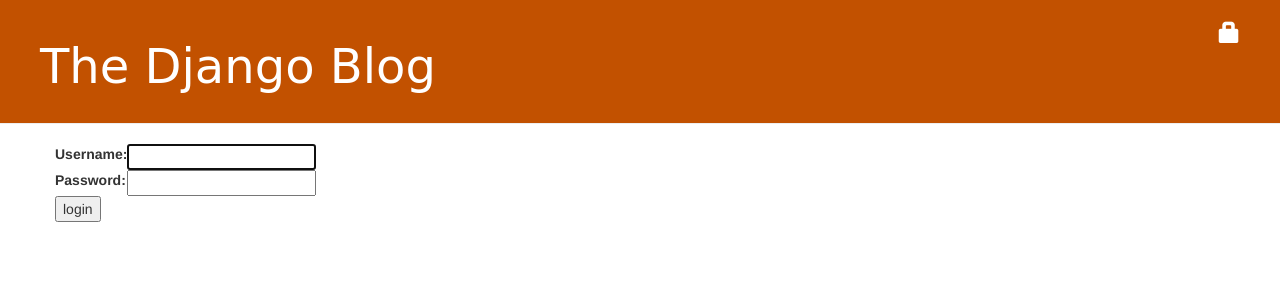
After one commit to adalyuf/djangogirls, a Django app: page /accounts/login in a window 1280 px wide. The commit adds this page. Shown: the top 300 px of the page. Run offline with Django 3.2, Linux system fonts and the light colour scheme; some libraries are stand-ins or nearby versions.

Commit message:
Added login, editing, deletion from site

```diff
--- a/blog/static/css/blog.css
+++ b/blog/static/css/blog.css
@@ -8,6 +8,7 @@
     color: #ffffff;
     font-size: 36pt;
     text-decoration: none;
+    max-width: 600px;
 }
 
 .content {
@@ -33,7 +34,7 @@ h1, h2, h3, h4 {
 .top-menu, .top-menu:hover, .top-menu:visited {
     color: #ffffff;
     float: right;
-    font-size: 26pt;
+    font-size: 16pt;
     margin-right: 20px;
 }
 
--- a/blog/templates/blog/base.html
+++ b/blog/templates/blog/base.html
@@ -20,7 +20,14 @@
             <p class="browsehappy">You are using an <strong>outdated</strong> browser. Please <a href="#">upgrade your browser</a> to improve your experience.</p>
         <![endif]-->
         <div class="page-header">
-            <h1>The Django Blog</h1>
+            {% if user.is_authenticated %}
+                <a href="{% url 'post_new' %}" class="top-menu"><span class="glyphicon glyphicon-plus"></span></a>
+                <a href="{% url 'post_draft_list' %}" class="top-menu"><span class="glyphicon glyphicon-edit"></span></a>
+                <p class="top-menu">Hello {{ user.username }} <small><a href="{% url 'logout' %}">Log out</a></small></p>
+            {% else %}
+                <a href="{% url 'login' %}" class="top-menu"><span class="glyphicon glyphicon-lock"></span></a>
+            {% endif %}
+            <h1><a href="{% url 'post_list' %}">The Django Blog</a></h1>
         </div>
         <div class="content container">
             <div class="row">
--- a/blog/templates/blog/post_detail.html
+++ b/blog/templates/blog/post_detail.html
@@ -4,8 +4,11 @@
 <div class="post">
         {% if post.published_date %}
         <div class="date">{{ post.published_date }}</div>
+        {% else %}
+        <a class="btn btn-default" href="{% url 'post_publish' pk=post.pk %}">Publish</a>
         {% endif %}
     <h2>{{ post.title }}</h2>
+    <a class="btn btn-default" href="{% url 'post_remove' pk=post.pk %}"><span class="glyphicon glyphicon-remove"></span></a>
     <p>{{ post.text|linebreaksbr }}</p>
 </div>
 {% endblock %}
--- a/blog/urls.py
+++ b/blog/urls.py
@@ -4,4 +4,9 @@ from . import views
 urlpatterns = [
     path('', views.post_list, name='post_list'),
     path('post/<int:pk>/', views.post_detail, name='post_detail'),
+    path('drafts/', views.post_draft_list, name="post_draft_list"),
+    path('post/new/', views.post_new, name='post_new'),
+    path('post/<int:pk>/edit', views.post_edit, name='post_edit'),
+    path('post/<int:pk>/publish/', views.post_publish, name='post_publish'),
+    path('post/<int:pk>/remove/', views.post_remove, name='post_remove'),
 ]
--- a/djangogirls/settings.py
+++ b/djangogirls/settings.py
@@ -55,7 +55,7 @@ ROOT_URLCONF = 'djangogirls.urls'
 TEMPLATES = [
     {
         'BACKEND': 'django.template.backends.django.DjangoTemplates',
-        'DIRS': ['templates'],
+        'DIRS': ['djangogirls/templates/'],
         'APP_DIRS': True,
         'OPTIONS': {
             'context_processors': [
@@ -118,6 +118,7 @@ USE_L10N = True
 
 USE_TZ = True
 
+LOGIN_REDIRECT_URL = '/blog/'
 
 # Static files (CSS, JavaScript, Images)
 # https://docs.djangoproject.com/en/3.1/howto/static-files/
--- /dev/null
+++ b/djangogirls/templates/registration/login.html
@@ -0,0 +1,25 @@
+{% extends 'blog/base.html' %}
+
+{% block content %}
+    {% if form.errors %}
+        <p>Your username and password didn't match. Please try again.</p>
+    {% endif %}
+
+    <form method="post" action="{% url 'login' %}">
+        {% csrf_token %}
+        <table>
+            <tr>
+                <td>{{ form.username.label_tag }}</td>
+                <td>{{ form.username }}</td>
+            </tr>
+            <tr>
+                <td>{{ form.password.label_tag }}</td>
+                <td>{{ form.password }}</td>
+            </tr>
+        </table>
+
+        <input type="submit" value="login">
+        <input type="hidden" name="next" value="{{ next }}">
+    </form>
+
+{% endblock %}
--- a/djangogirls/urls.py
+++ b/djangogirls/urls.py
@@ -15,9 +15,12 @@ Including another URLconf
 """
 from django.contrib import admin
 from django.urls import include,path
+from django.contrib.auth import views
 
 urlpatterns = [
     path('admin/', admin.site.urls),
+    path('accounts/login', views.LoginView.as_view(template_name='registration/login.html'), name='login'),
+    path('accounts/logout', views.LogoutView.as_view(next_page='/blog/'), name='logout'),
     path('blog/', include('blog.urls') ),
     path('polls/', include('polls.urls') ),
 ]
```
Also changed, not shown: blog/forms.py (added, +8 -0 lines), blog/templates/blog/post_draft_list.html (added, +11 -0 lines), blog/templates/blog/post_edit.html (added, +10 -0 lines), blog/views.py (+43 -1 lines).
